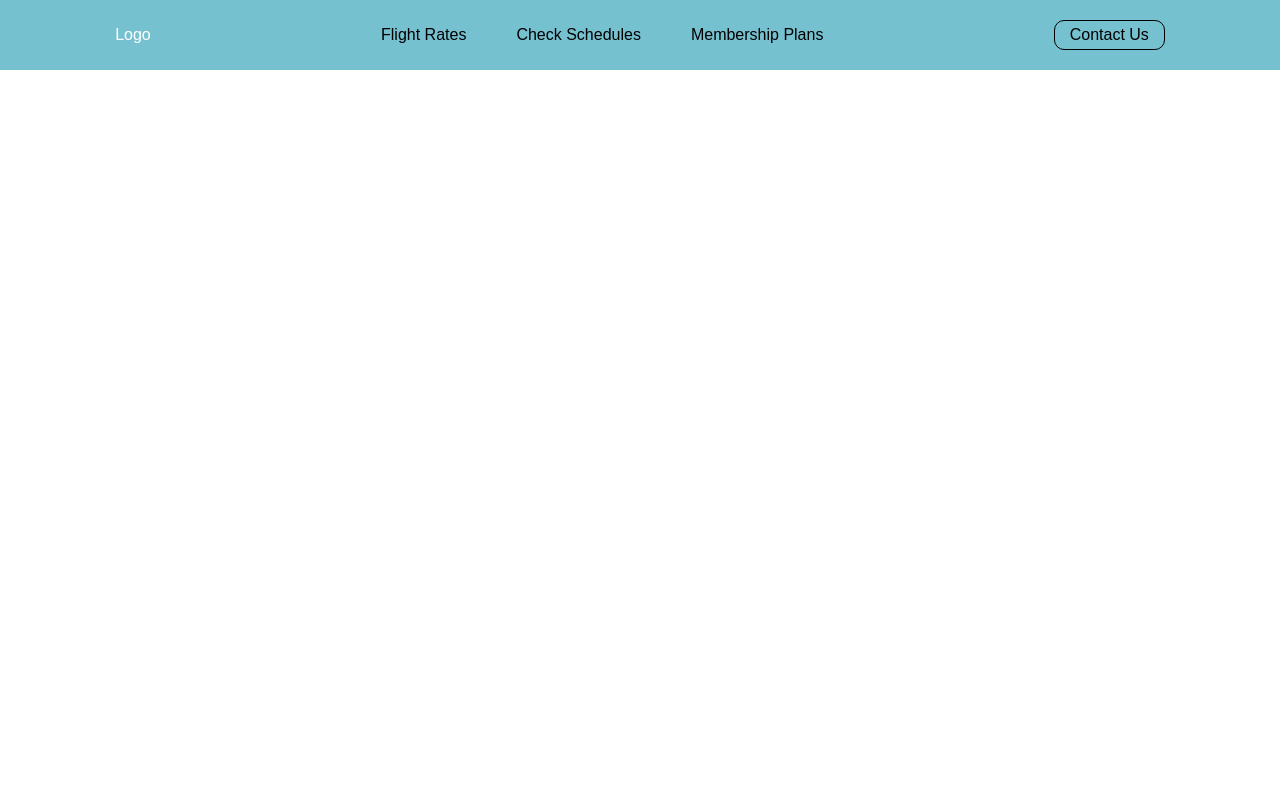
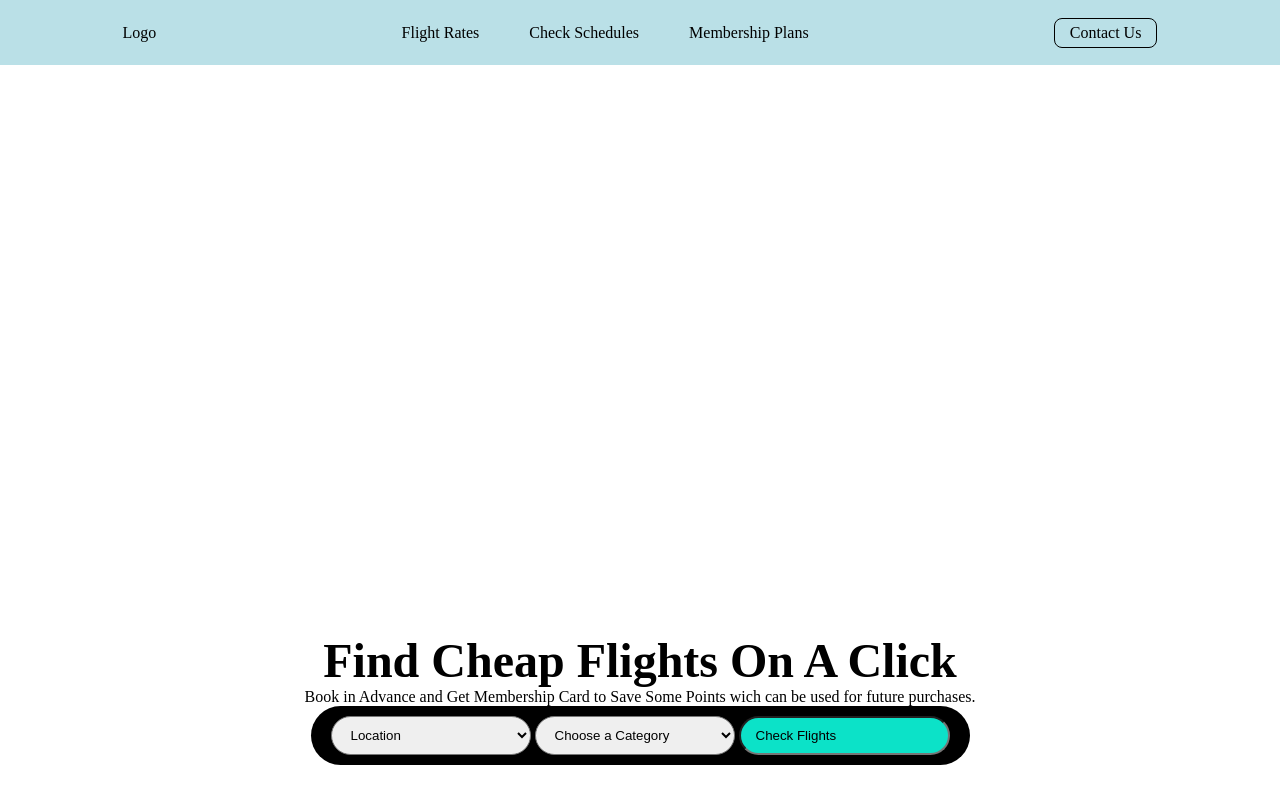
Before and after one commit to lucasgabriel2806/web-dev-daily-challenges, a plain HTML site: page flight-hero-ui-320/index.html in a window 1280 px wide. Drawn offline with Linux system fonts and the light colour scheme.

Commit message:
Flight Hero UI #02

```diff
--- a/flight-hero-ui-320/index.html
+++ b/flight-hero-ui-320/index.html
@@ -16,17 +16,22 @@
             margin: 0;
             padding: 0;
             box-sizing: border-box;
-            font-family: Arial, Helvetica, sans-serif;
+            /* font-family: Arial, Helvetica, sans-serif; */
+        }
+
+        body {
+            /* background-image: url('./img/aviao.jpg');
+            background-repeat: no-repeat;
+            background-size: cover; */
         }
 
         header {
             display: flex;
             justify-content: space-around;
             align-items: center;
-            padding: 20px 0;
+            padding: 17.7px 0;
 
-            background: #76C1D0;
-            color: #fff;
+            background: rgba(118, 193, 208, 0.5);
         }
 
         ul {
@@ -45,8 +50,41 @@
 
         .contact-us {
             border: 1px solid black;
-            border-radius: 10px;
+            border-radius: 8px;
             padding: 5px 15px;
+        }
+
+        main {
+            height: calc(100vh - 100px);
+            display: flex;
+            flex-direction: column;
+            justify-content: end;
+            align-items: center;
+        }
+
+        main > h1 {
+            font-size: 3em;
+        }
+
+        .container-inputs {
+            background: #000;
+            display: inline-block;
+            padding: 10px 20px;
+            border-radius: 30px;
+        }
+
+        .container-inputs > * {
+            border-radius: 30px;
+            padding: 10px 15px;
+        }
+
+        .container-inputs > select {
+            width: 200px;
+        }
+
+        .container-inputs > input {
+            background: #0CE2C8;
+            cursor: pointer;
         }
 
     </style>
@@ -87,6 +125,30 @@
 
     </header>
 
+    <main>
+
+        <h1>Find Cheap Flights On A Click</h1>
+
+        <p>
+            Book in Advance and Get Membership Card to Save Some Points wich can be used for future purchases.
+        </p>
+
+        <div class="container-inputs">
+
+            <select name="location" id="location">
+                <option value="">Location</option>
+            </select>
+
+            <select name="category" id="category">
+                <option value="">Choose a Category</option>
+            </select>
+
+            <input type="susbmit" value="Check Flights">
+
+        </div>
+
+    </main>
+
 </body>
 
 </html>
```
Also changed, not shown: flight-hero-ui-320/img/aviao.jpg (added).
